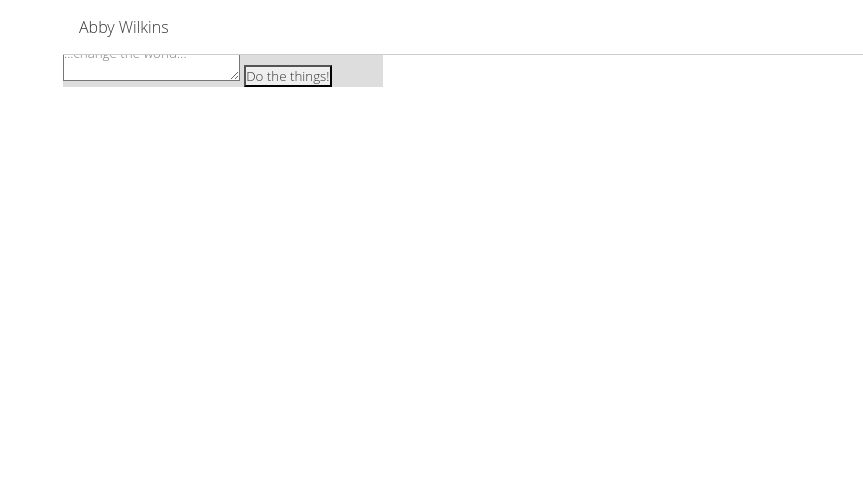
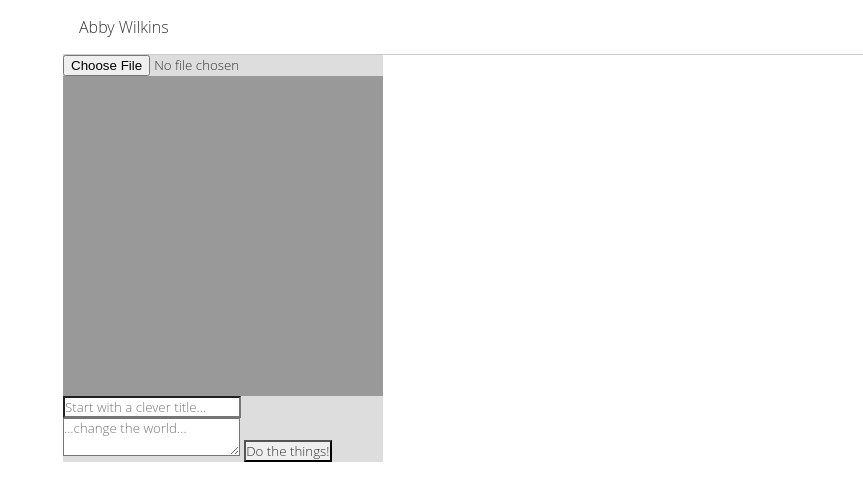
Before and after one commit to Renddslow/abbywilkins, a Flask app: page /upload in a window 1280 px wide. Shown: the top 501 px of the page, without its empty margins (417-1280 px from the left). Run offline with Flask 2, Linux system fonts and the light colour scheme; some libraries are stand-ins or nearby versions.

Commit message:
Upload style fixes

```diff
--- a/static/style.css
+++ b/static/style.css
@@ -84,3 +84,20 @@ header h1 {
 	font-size: .95em;
 	margin: .5em auto 2em;
 }
+
+/*========================
+UPLOAD
+========================*/
+.upload-container {
+	margin-top: 55px;
+	display: block;
+	width: 100%;
+}
+
+.upload-image-container {
+	width: 100%;
+	padding-bottom: 100%;
+	display: block;
+	height: 0;
+	background: #999;
+}
--- a/templates/upload.html
+++ b/templates/upload.html
@@ -11,10 +11,11 @@
 			<header>
 				<h1><a href="/">Abby Wilkins</a></h1>
 			</header>
-			<div class="">
+			<div class="upload-container">
 				<form action="" method="POST" enctype="multipart/form-data">
 					{{ form.hidden_tag() }}
 					{{ form.image() }}
+					<div class="upload-image-container"></div>
 					{{ form.title(placeholder=form.title.label.text) }}
 					{{ form.text(placeholder=form.text.label.text) }}
 					<button type="submit" class="standard-button">Do the things!</button>
```
